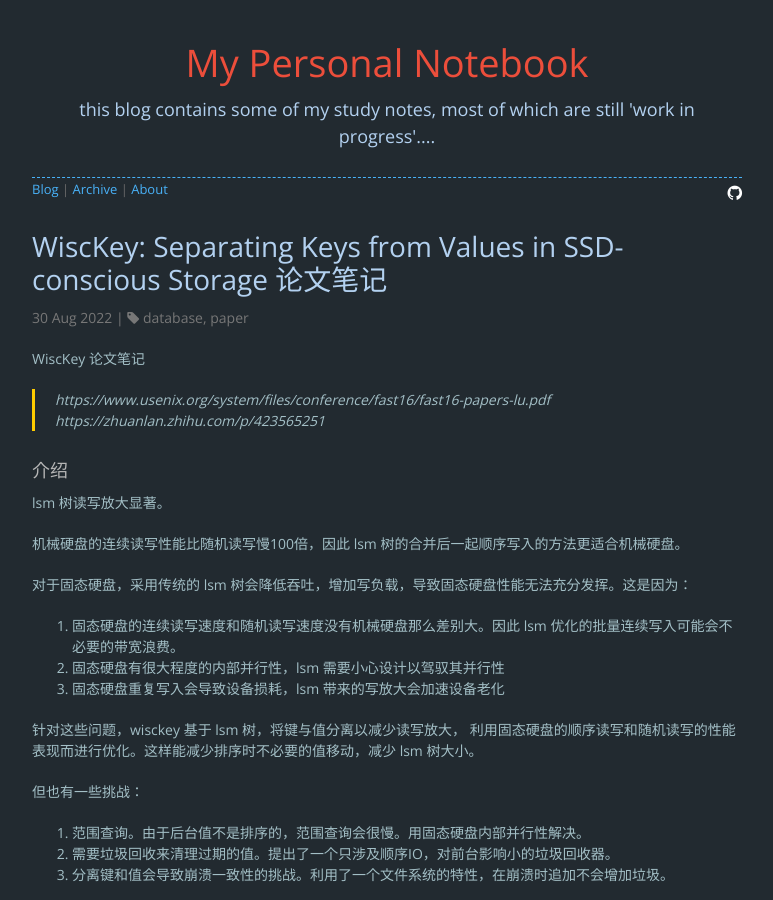
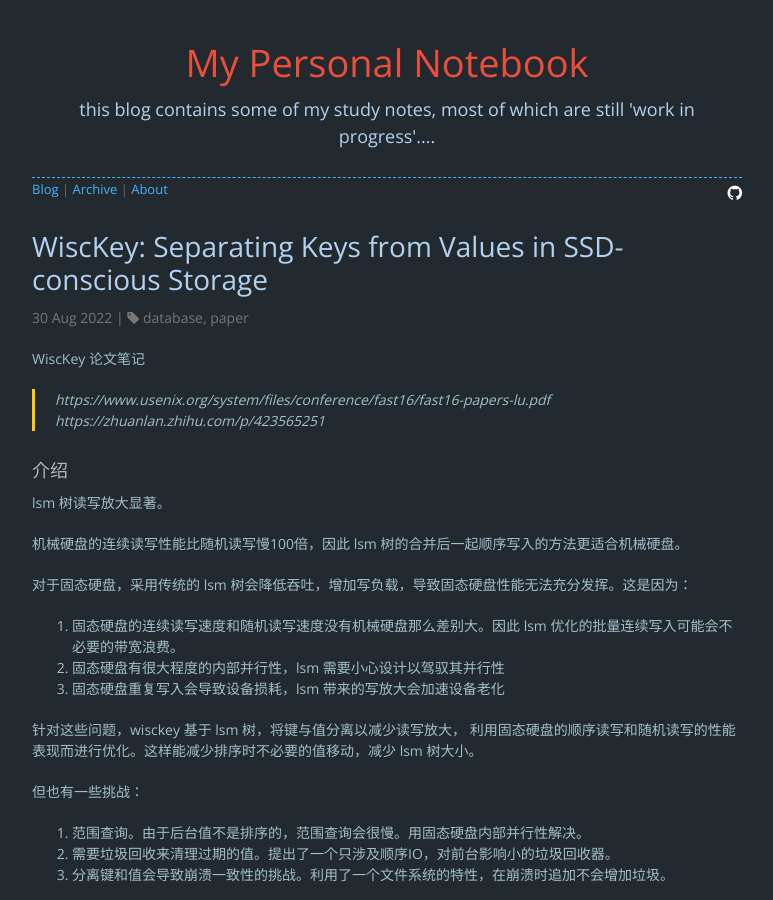
Before and after one commit to gogim1/gogim1.github.io, a Jekyll site: the page built from _posts/2022-08-30-wisckey.md, in a window 1280 px wide and 900 px high. Shown: the whole window, without its empty margins (253-1026 px from the left). Built offline with Jekyll 4.4.1, drawn with Linux system fonts in a browser that asks for light colours; nearby versions of some CDN libraries; comment, search, counter and statistics services are not loaded; some of the changed text lies outside the part shown.

Commit message:
update
Signed-off-by: GoGim1 <294843472@qq.com>

```diff
--- a/_posts/2022-08-30-wisckey.md
+++ b/_posts/2022-08-30-wisckey.md
@@ -1,5 +1,5 @@
 ---
-title: "WiscKey: Separating Keys from Values in SSD-conscious Storage 论文笔记"
+title: "WiscKey: Separating Keys from Values in SSD-conscious Storage"
 tags: [database, paper]
 ---
 
```
Also changed, not shown: _posts/2022-04-17-raft.md (+1 -1 lines), _posts/2022-08-21-c_store.md (+1 -1 lines).
